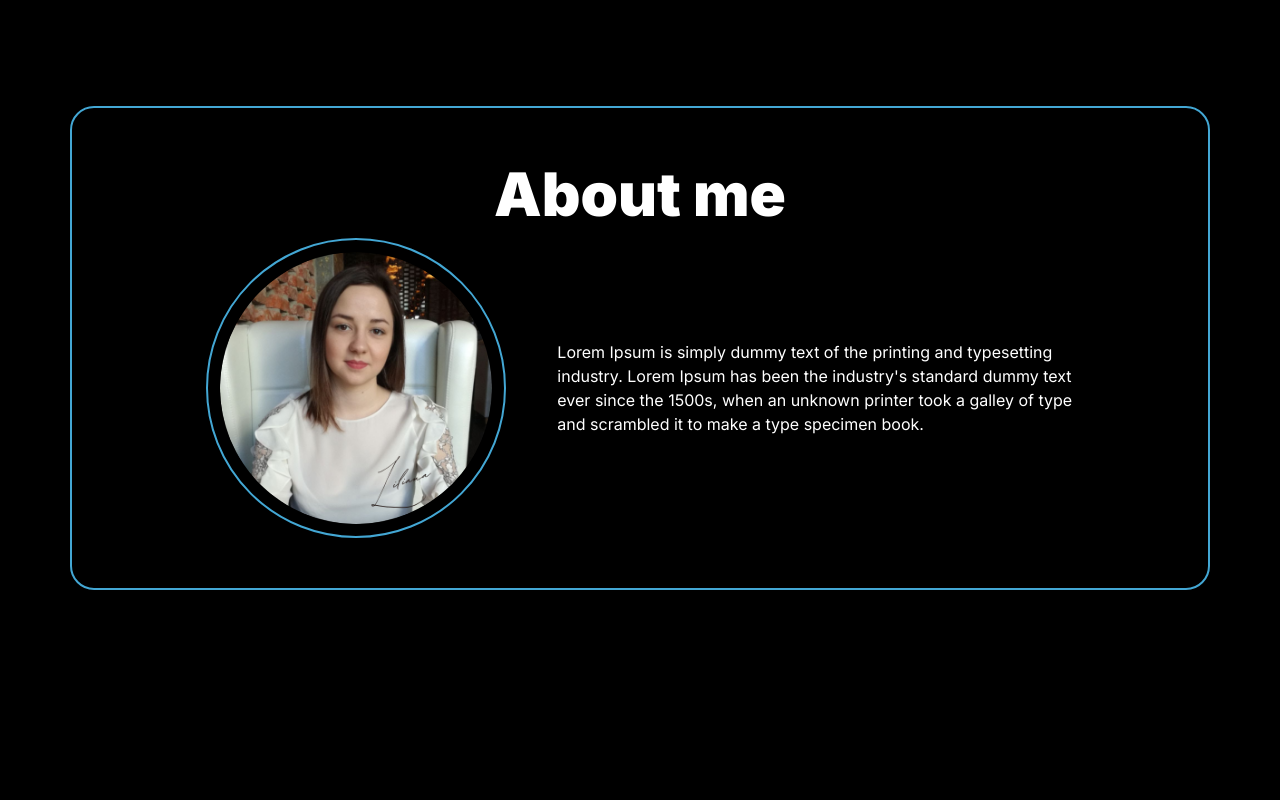
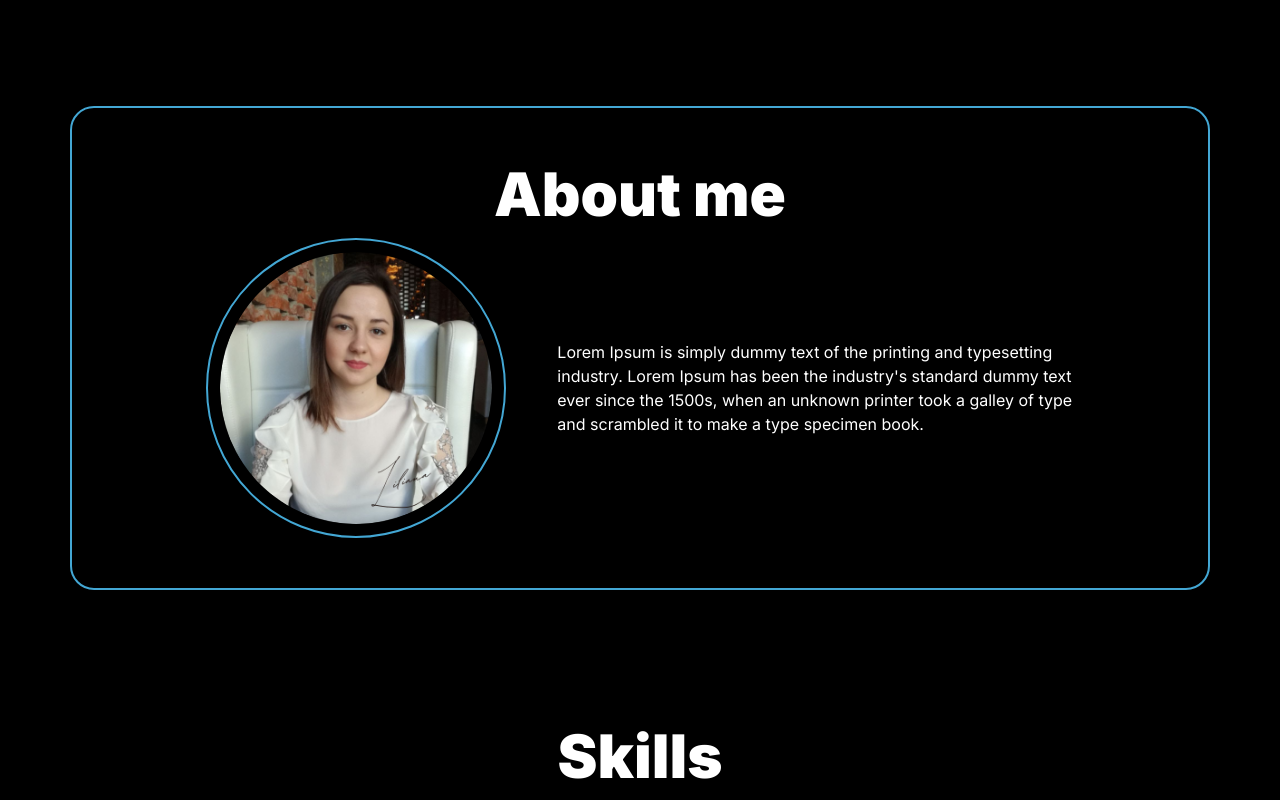
Before and after one commit to lilianastrajescu/Portfolio, a plain HTML site: page index.html in a window 1280 px wide. Shown: the part 766-1566 px from the top of the page. Before the commit the page ends 1486 px from the top, so only its background shows below. Drawn offline with nearby package versions, Linux system fonts and the light colour scheme.

Commit message:
Section skills created

```diff
--- a/index.html
+++ b/index.html
@@ -22,7 +22,6 @@
 </head>
 
 <body>
-
     <header class="container-fluid fixed">
         <nav class="navbar">
             <a class="navbar-brand logo" href="#home">
@@ -89,6 +88,7 @@
 
     <!--Skills-->
     <section>
+        <h3 class="sections-title">Skills</h3>
 
     </section>
 
```
Also changed, not shown: src/index.js (line endings or trailing spaces).
